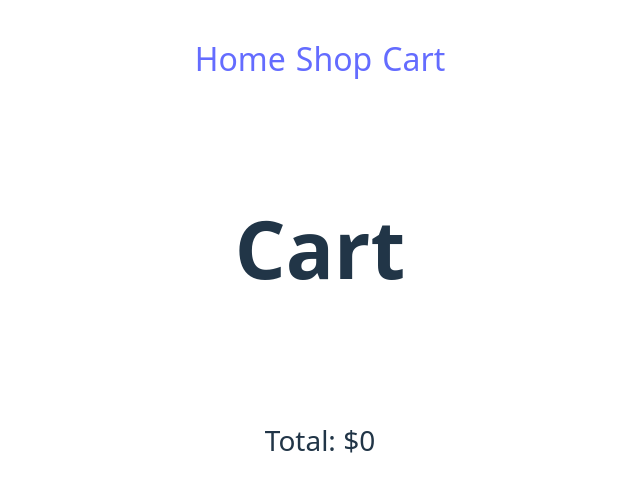
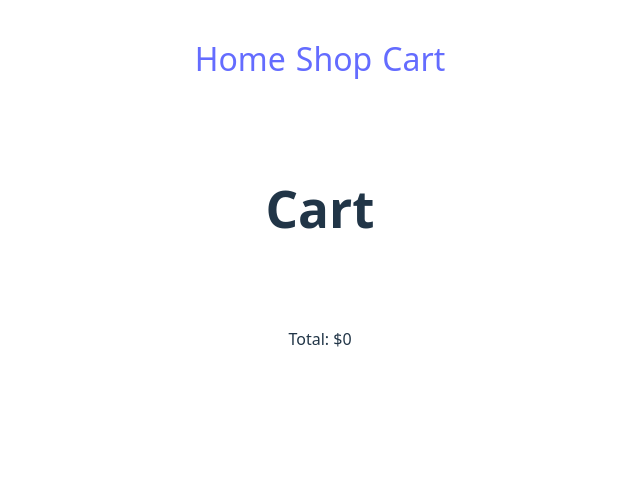
Before and after one commit to jkk290/shopping-cart, a React (Vite) app: page /cart in a window 1280 px wide. Shown: the top 492 px of the page, without its empty margins (320-960 px from the left). Built offline with nearby package versions, Linux system fonts and the light colour scheme.

Commit message:
Fix components not using css modules correctly

```diff
--- a/src/assets/pages/Cart.jsx
+++ b/src/assets/pages/Cart.jsx
@@ -14,7 +14,7 @@ const Cart = () => {
     }, 0.0)
 
     return (
-        <section>
+        <section className={styles.cartContainer}>
             <h1>Cart</h1>
             <div>
                 <ul className={styles.cartList}>
--- a/src/assets/pages/Homepage.jsx
+++ b/src/assets/pages/Homepage.jsx
@@ -2,9 +2,9 @@ import * as styles from './homepage.module.css';
 
 const Homepage = () => {
     return (
-        <section>
-            <h1>Da Shop</h1>
-            <p>Lorem ipsum dolor sit amet consectetur adipisicing elit. Mollitia nobis consequatur perferendis tempora provident, quod illum voluptatem quam consequuntur eaque fugiat unde nihil vitae veniam similique cum? Ipsa, perferendis asperiores!</p>
+        <section className={styles.homeContainer}>
+            <h1 className={styles.title}>Da Shop</h1>
+            <p className={styles.info}>Lorem ipsum dolor sit amet consectetur adipisicing elit. Mollitia nobis consequatur perferendis tempora provident, quod illum voluptatem quam consequuntur eaque fugiat unde nihil vitae veniam similique cum? Ipsa, perferendis asperiores!</p>
         </section>
     )
 }
--- a/src/assets/pages/Shop.jsx
+++ b/src/assets/pages/Shop.jsx
@@ -23,9 +23,8 @@ const Shop = () => {
     }, []);
 
     return (
-        <>
-            <section>
-                <h1>Da best items for sale!</h1>
+        <section className={styles.shopContainer}>
+            <h1 className={styles.title}>Da best items for sale!</h1>
             <div className={styles.productGrid}>
                 {loading ? <h2 className={styles.loading}>Loading...</h2> : null}
                 {products.map((product) => {
@@ -33,8 +32,6 @@ const Shop = () => {
                 })}
             </div>
         </section>
-        </>
-
     )
 }
 
--- a/src/assets/pages/cart.module.css
+++ b/src/assets/pages/cart.module.css
@@ -1,3 +1,11 @@
+.cartContainer {
+    max-width: 1000px;
+    display: flex;
+    flex-direction: column;
+    align-items: center;
+    text-align: center;
+}
+
 .cartList {
     display: flex;
     flex-direction: column;
--- a/src/assets/pages/homepage.module.css
+++ b/src/assets/pages/homepage.module.css
@@ -1,4 +1,4 @@
-section {
+.homeContainer {
     max-width: 1000px;
     display: flex;
     flex-direction: column;
@@ -6,10 +6,10 @@ section {
     text-align: center;
 }
 
-h1 {
+.title {
     font-size: 5rem;
 }
 
-p {
+.info {
     font-size: 1.75rem;
 }
--- a/src/assets/pages/shop.module.css
+++ b/src/assets/pages/shop.module.css
@@ -1,3 +1,11 @@
+.shopContainer {
+    max-width: 1000px;
+    display: flex;
+    flex-direction: column;
+    align-items: center;
+    text-align: center;
+}
+
 .productGrid {
     display: grid;
     grid-template-columns: repeat(5, 1fr);
```
Lines whose indentation alone changed are shown as unchanged.
